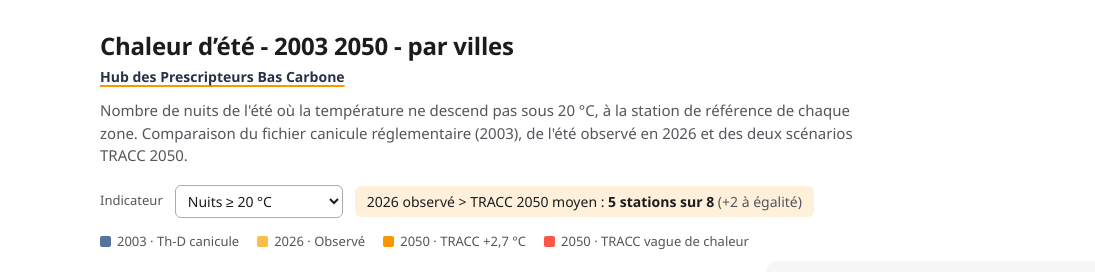
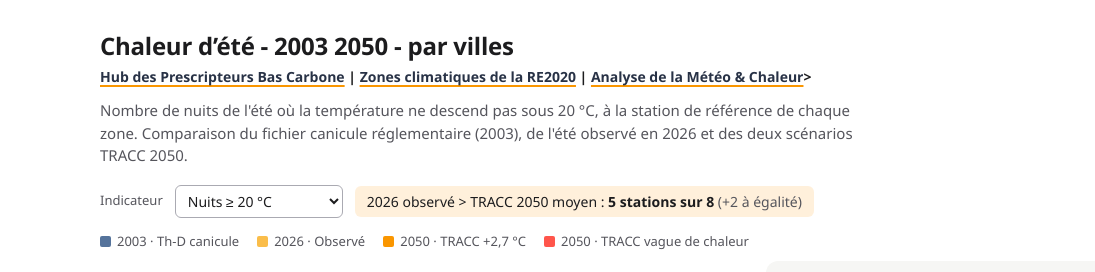
Before and after one commit to Alliages/carte_france_2003_2026_2050, a plain HTML site: page index.html in a window 1280 px wide. Shown: the top 272 px of the page, 0-1095 px from the left. Drawn offline with Linux system fonts and the light colour scheme.

Commit message:
Update links in index.html header

```diff
--- a/index.html
+++ b/index.html
@@ -16,7 +16,9 @@
   <header class="entete">
     <div>
       <h1>Chaleur d’été - 2003 2050 - par villes</h1>
-      <p class="hub"><a href="https://www.ifpeb.fr/travaux/le-hub-des-prescripteurs-bas-carbone/">Hub des Prescripteurs Bas Carbone</a></p>
+      <p class="hub">
+        <a href="https://www.ifpeb.fr/travaux/le-hub-des-prescripteurs-bas-carbone/">Hub des Prescripteurs Bas Carbone</a> | <a href="https://alliages.github.io/zones-climatiques-re2020/">Zones climatiques de la RE2020</a> | <a href="https://vulgarisateurdh.streamlit.app/">Analyse de la Météo & Chaleur</a>>
+      </p>
       <p class="sous-titre" id="sous-titre"></p>
     </div>
     <a href="https://www.ifpeb.fr/travaux/le-hub-des-prescripteurs-bas-carbone/" title="Hub des Prescripteurs Bas Carbone"><img class="logo-hub" src="img/image-1.png" alt="Hub des Prescripteurs Bas Carbone"></a>
```
